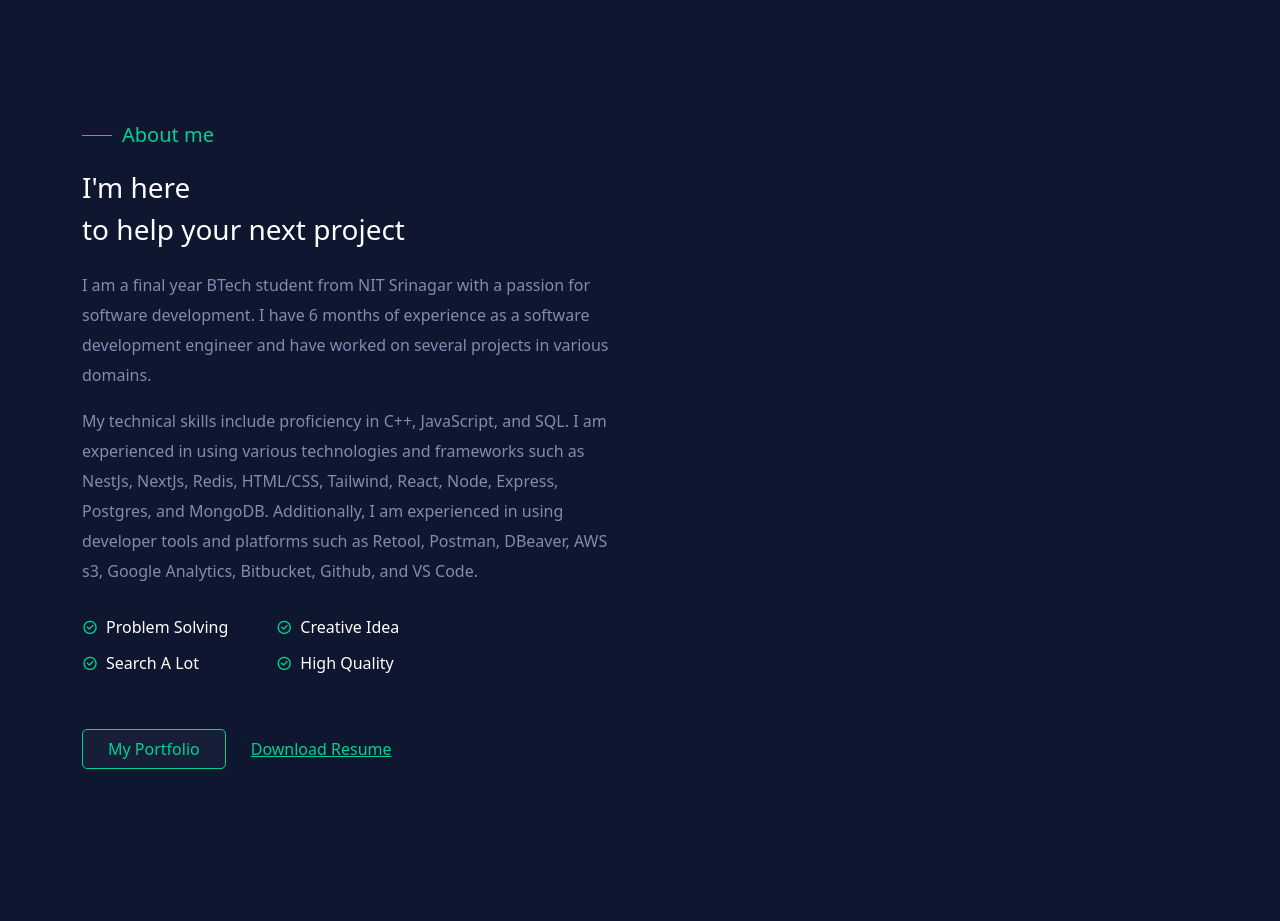
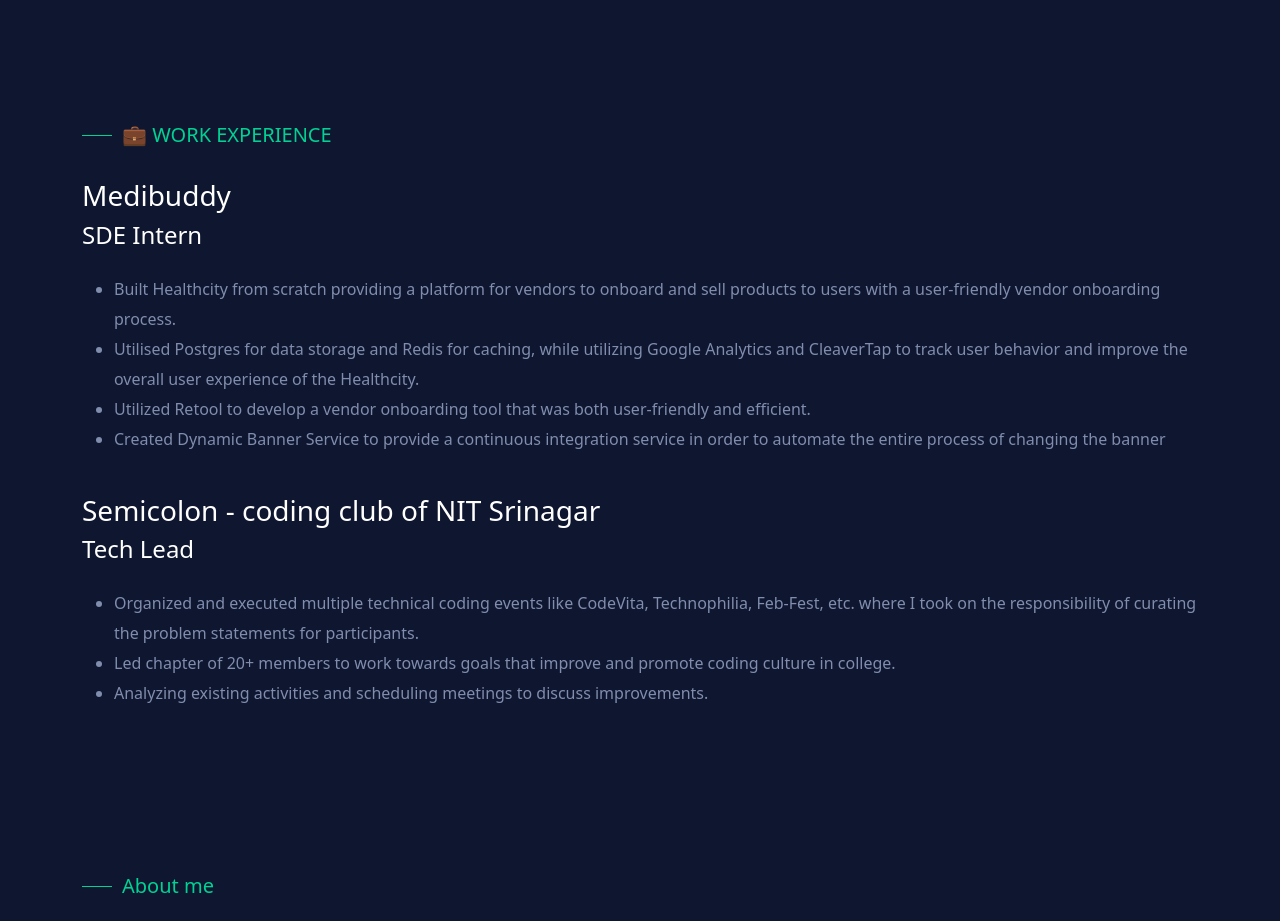
Before and after one commit to Rishabh-Gaud/portfolio, a Next.js app: page / in a window 1280 px wide. Shown: the part 1240-2161 px from the top of the page. Built offline with nearby package versions, Linux system fonts and the light colour scheme.

Commit message:
work experience added

```diff
--- a/components/UI/Work.js
+++ b/components/UI/Work.js
@@ -1,47 +1,71 @@
 import React from "react";
-import {
-  VerticalTimeline,
-  VerticalTimelineElement,
-} from "react-vertical-timeline-component";
-import "react-vertical-timeline-component/style.min.css";
+import { Container, Row, Col } from "reactstrap";
+import SectionSubtitle from "./SectionSubtitle";
+import classes from "../../styles/services.module.css";
 
 const Work = () => {
   return (
-    <div className="bg-slate-200">
-      <VerticalTimeline>
-        <VerticalTimelineElement
-          className="vertical-timeline-element--work"
-          contentStyle={{ background: "rgb(33, 150, 243)", color: "#fff" }}
-          contentArrowStyle={{ borderRight: "7px solid  rgb(33, 150, 243)" }}
-          date="2011 - present"
-          iconStyle={{ background: "rgb(33, 150, 243)", color: "#fff" }}
-          //   icon={<WorkIcon />}
-        >
-          <h3 className="vertical-timeline-element-title">Creative Director</h3>
-          <h4 className="vertical-timeline-element-subtitle">Miami, FL</h4>
-          <p>
-            Creative Direction, User Experience, Visual Design, Project
-            Management, Team Leading
-          </p>
-        </VerticalTimelineElement>
-        <VerticalTimelineElement
-          className="vertical-timeline-element--work"
-          date="2010 - 2011"
-          iconStyle={{ background: "rgb(33, 150, 243)", color: "#fff" }}
-          //   icon={<WorkIcon />}
-        >
-          <h3 className="vertical-timeline-element-title">Art Director</h3>
-          <h4 className="vertical-timeline-element-subtitle">
-            San Francisco, CA
-          </h4>
-          <p>
-            Creative Direction, User Experience, Visual Design, SEO, Online
-            Marketing
-          </p>
-        </VerticalTimelineElement>
-
-      </VerticalTimeline>
-    </div>
+    <section id="services">
+      <Container>
+        <SectionSubtitle subtitle="💼 WORK EXPERIENCE" />
+        <Row>
+          <Col className={`${classes.service__title}`}>
+            <h3 className="mb-2 mt-4">Medibuddy</h3>
+            <h4 className="mb-4">SDE Intern </h4>
+            <p>
+              <ul>
+                <li>
+                  Built Healthcity from scratch providing a platform for vendors
+                  to onboard and sell products to users with a user-friendly
+                  vendor onboarding process.
+                </li>
+                <li>
+                  Utilised Postgres for data storage and Redis for caching,
+                  while utilizing Google Analytics and CleaverTap to track user
+                  behavior and improve the overall user experience of the
+                  Healthcity.
+                </li>
+                <li>
+                  Utilized Retool to develop a vendor onboarding tool that was
+                  both user-friendly and efficient.
+                </li>
+                <li>
+                  Created Dynamic Banner Service to provide a continuous
+                  integration service in order to automate the entire process of
+                  changing the banner
+                </li>
+              </ul>
+            </p>
+          </Col>
+        </Row>
+        <Row>
+          <Col className={`${classes.service__title}`}>
+            <h3 className="mb-2 mt-4">
+              Semicolon - coding club of NIT Srinagar
+            </h3>
+            <h4 className="mb-4">Tech Lead </h4>
+            <p>
+              <ul>
+                <li>
+                  Organized and executed multiple technical coding events like
+                  CodeVita, Technophilia, Feb-Fest, etc. where I took on the
+                  responsibility of curating the problem statements for
+                  participants.
+                </li>
+                <li>
+                  Led chapter of 20+ members to work towards goals that improve
+                  and promote coding culture in college.
+                </li>
+                <li>
+                  Analyzing existing activities and scheduling meetings to
+                  discuss improvements.
+                </li>
+              </ul>
+            </p>
+          </Col>
+        </Row>
+      </Container>
+    </section>
   );
 };
 
--- a/pages/index.js
+++ b/pages/index.js
@@ -12,8 +12,8 @@ export default function Home() {
     <Fragment>
       <Hero />
       <Services />
+      <Work />
       <About />
-      {/* <Work /> */}
       <Portfolio />
       <Contact />
     </Fragment>
```
